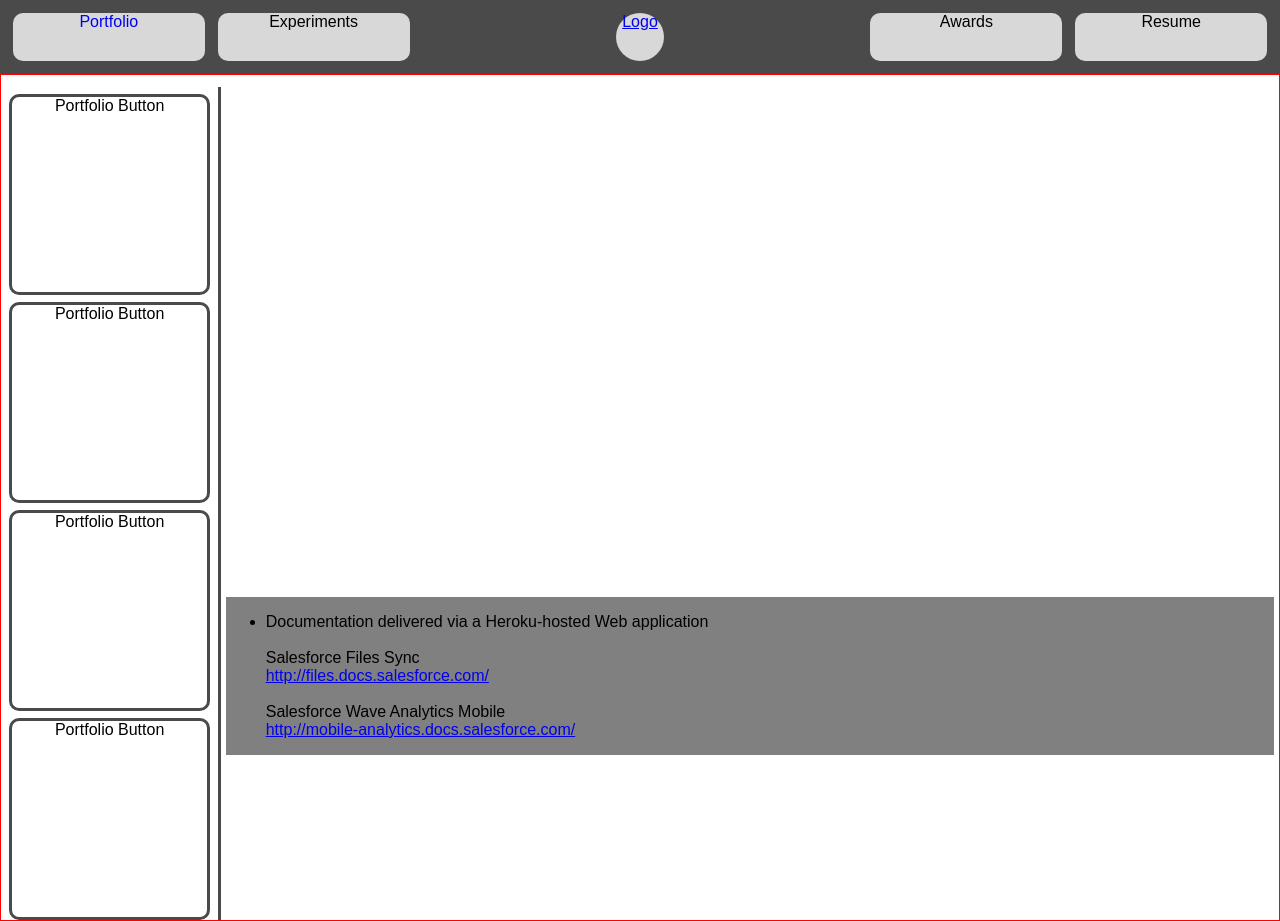
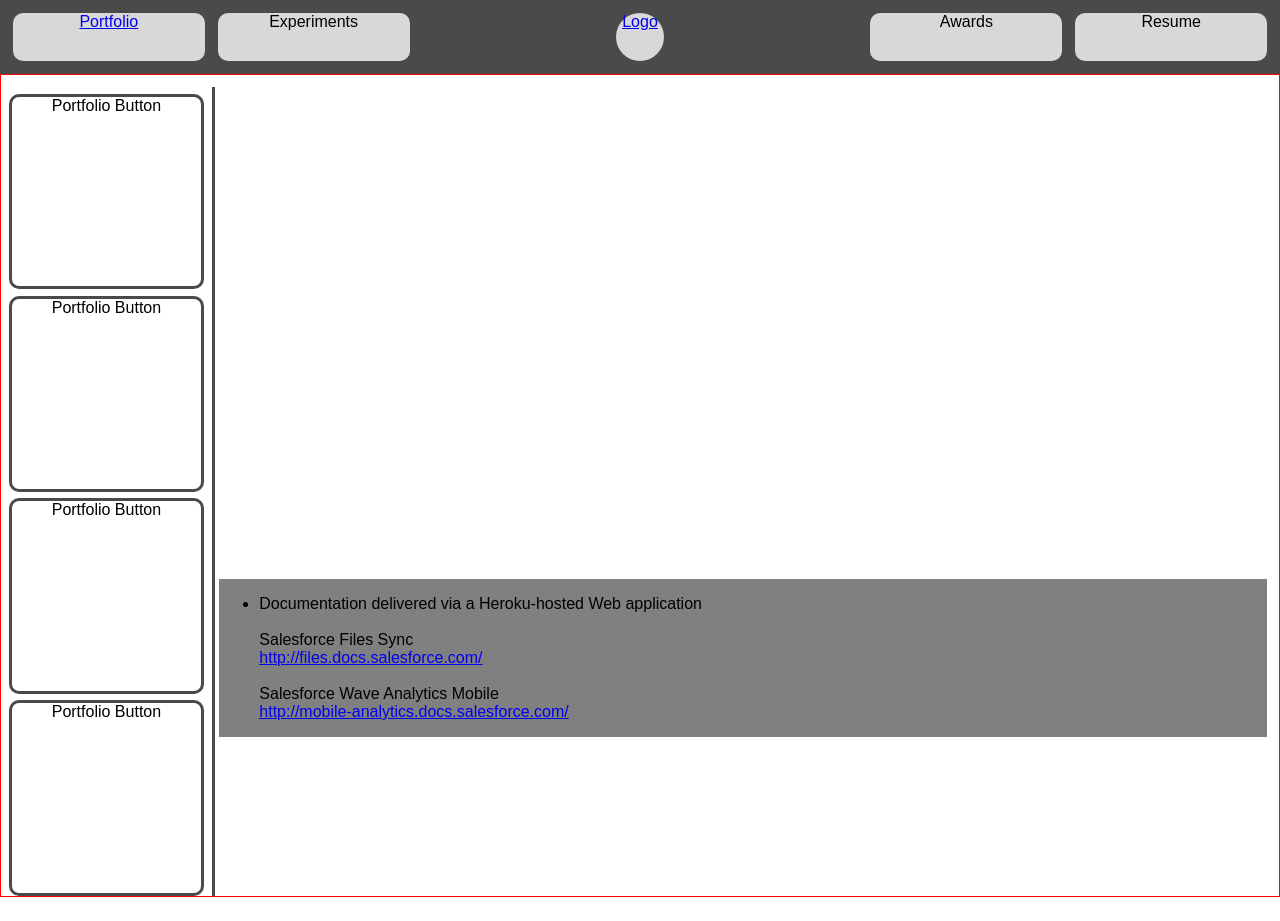
Before and after one commit to thewren/MyWebSite, a Python web app: template templates/portfolio.html in a window 1280 px wide. After the commit the page ends 897 px from the top, so only its background shows below. Run offline with Jinja, Linux system fonts and the light colour scheme; the template is opened without the code that fills it, so the values that code supplies are empty.

Commit message:
More Portfolio Designs

```diff
--- a/static/css/style.css
+++ b/static/css/style.css
@@ -80,7 +80,6 @@ body {
 	/* Navigation */
 
 	.nav-button {
-		float: left;
 		width: 100%;
 		height: 0; padding-bottom: 25%;
 
@@ -162,7 +161,7 @@ body {
 
 		.portfolio-bar {
 			display: inline-block;
-			width: 17%;
+			width: 16.5%;
 			text-align: center;
 			border-right: 3px solid #4A4A4A;
 		}
@@ -186,3 +185,5 @@ body {
 			width: 82%;
 			background: grey;
 		}
+
+		span .
```
